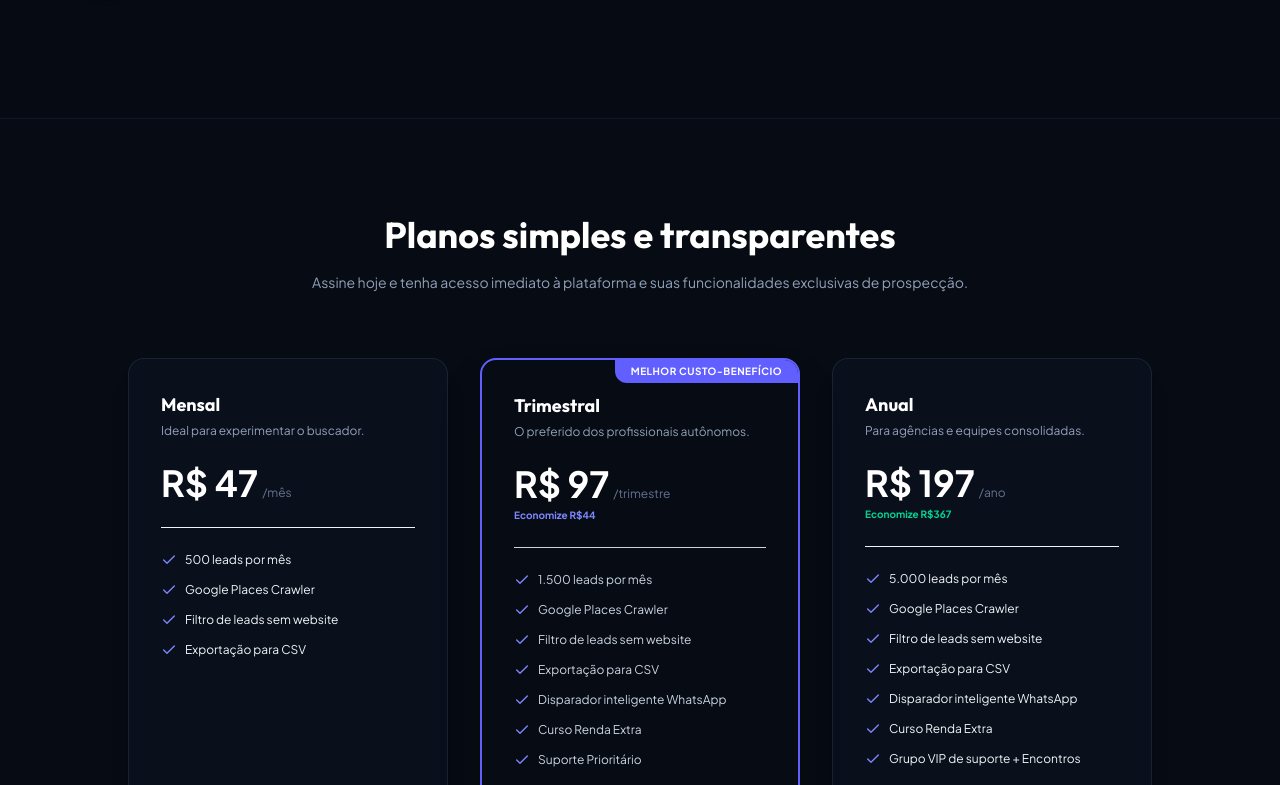
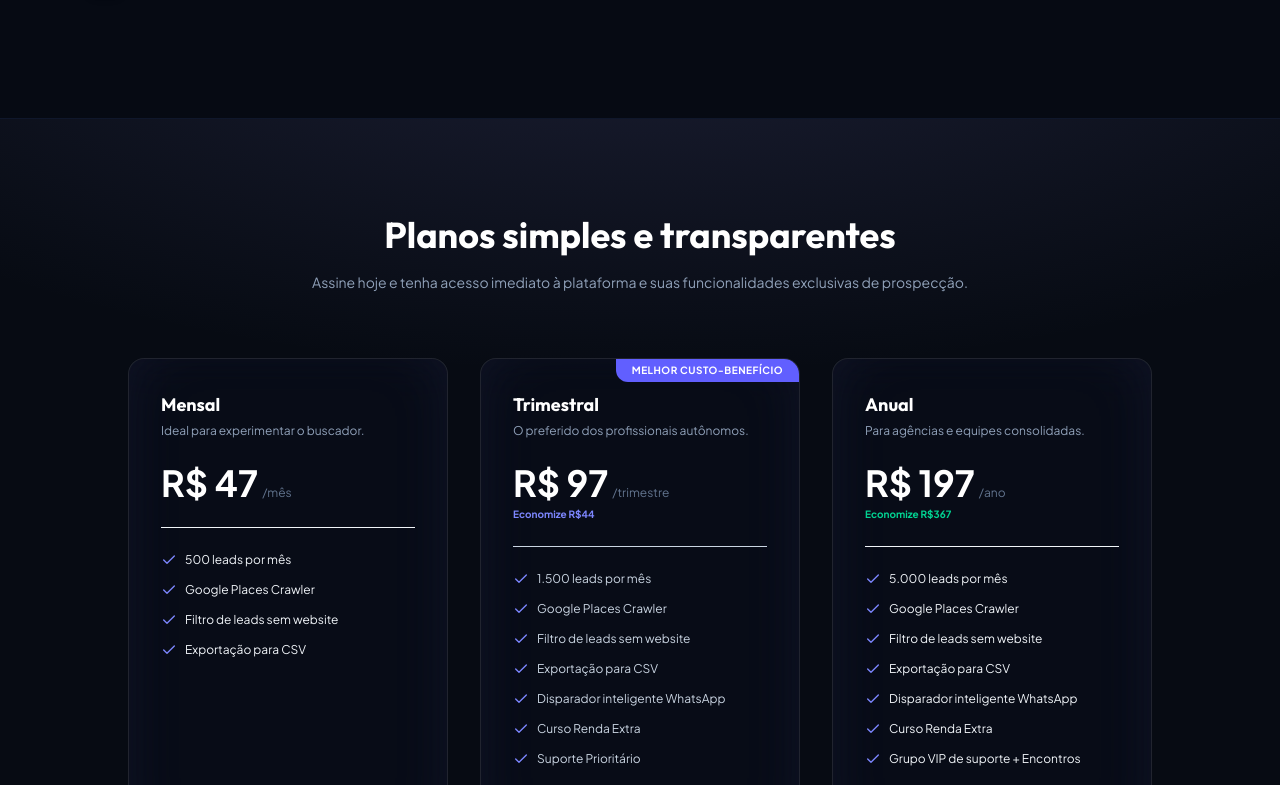
Before and after one commit to charlles2025k-cyber/gera-leads, a React (Vite) app: page / in a window 1280 px wide. Shown: the part 2015-2800 px from the top of the page. Built offline with nearby package versions, Linux system fonts and the light colour scheme.

Commit message:
style: atualiza estilo da seção de preços na landing page

```diff
--- a/src/components/LandingPage.jsx
+++ b/src/components/LandingPage.jsx
@@ -289,7 +289,7 @@ export default function LandingPage({ onNavigateApp }) {
       </section>
 
       {/* Pricing Section */}
-      <section id="pricing" className="py-24 border-t border-slate-900 px-6">
+      <section id="pricing" className="py-24 border-t border-slate-900 px-6" style={{ background: 'radial-gradient(ellipse 80% 50% at 50% -20%, rgba(120,119,198,0.2), transparent)' }}>
         <div className="max-w-6xl mx-auto">
           <div className="text-center max-w-2xl mx-auto space-y-4 mb-16">
             <h2 className="text-3xl sm:text-4xl font-bold font-display text-white">
@@ -302,7 +302,7 @@ export default function LandingPage({ onNavigateApp }) {
 
           <div className="grid grid-cols-1 md:grid-cols-3 gap-8 items-stretch max-w-5xl mx-auto">
             {/* Mensal */}
-            <div className="p-8 rounded-2xl bg-slate-900/40 border border-slate-800/80 flex flex-col justify-between hover:border-slate-700/80 transition-all shadow-xl">
+            <div className="p-8 rounded-2xl bg-[#0a0f1d]/50 backdrop-blur-xl flex flex-col justify-between hover:border-slate-700/80 transition-all shadow-xl" style={{ border: '1px solid rgba(255,255,255,0.1)', boxShadow: '0 -20px 80px -20px #8686f01f inset' }}>
               <div className="space-y-6">
                 <div>
                   <h3 className="text-lg font-bold text-white font-display">Mensal</h3>
@@ -348,7 +348,7 @@ export default function LandingPage({ onNavigateApp }) {
             </div>
 
             {/* Trimestral */}
-            <div className="p-8 rounded-2xl bg-indigo-650/10 border-2 border-indigo-500 flex flex-col justify-between transition-all shadow-2xl relative overflow-hidden">
+            <div className="p-8 rounded-2xl bg-[#0a0f1d]/50 backdrop-blur-xl flex flex-col justify-between hover:border-slate-700/80 transition-all shadow-2xl relative overflow-hidden" style={{ border: '1px solid rgba(255,255,255,0.1)', boxShadow: '0 -20px 80px -20px #8686f01f inset' }}>
               {/* Popular Tag */}
               <div className="absolute top-0 right-0 bg-indigo-500 text-white px-4 py-1 rounded-bl-xl text-[10px] font-black uppercase tracking-wider">
                 Melhor Custo-Benefício
@@ -414,7 +414,7 @@ export default function LandingPage({ onNavigateApp }) {
             </div>
 
             {/* Anual */}
-            <div className="p-8 rounded-2xl bg-slate-900/40 border border-slate-800/80 flex flex-col justify-between hover:border-slate-700/80 transition-all shadow-xl">
+            <div className="p-8 rounded-2xl bg-[#0a0f1d]/50 backdrop-blur-xl flex flex-col justify-between hover:border-slate-700/80 transition-all shadow-xl" style={{ border: '1px solid rgba(255,255,255,0.1)', boxShadow: '0 -20px 80px -20px #8686f01f inset' }}>
               <div className="space-y-6">
                 <div>
                   <h3 className="text-lg font-bold text-white font-display">Anual</h3>
```
